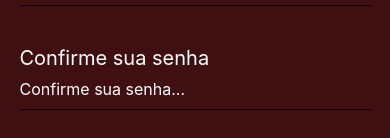
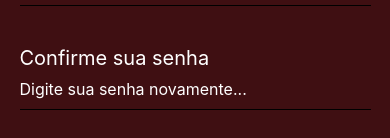
Before and after one commit to netsoncavina/ArenaRPG-app, a React Native app: screen /SignUp in a window 390 px wide. Shown: the part 692-830 px from the top of the page. Built offline with nearby package versions, Linux system fonts and the light colour scheme.

Commit message:
Mudança no label de confirmação de senha

```diff
--- a/src/pages/SignUp/index.js
+++ b/src/pages/SignUp/index.js
@@ -160,7 +160,7 @@ export default function SingUp() {
         <Text style={styles.label}>Confirme sua senha</Text>
         <TextInput
           style={styles.password}
-          placeholder="Confirme sua senha..."
+          placeholder="Digite sua senha novamente..."
           secureTextEntry={true}
           onChangeText={(value) => setConfirmPassword(value)}
         />
```
